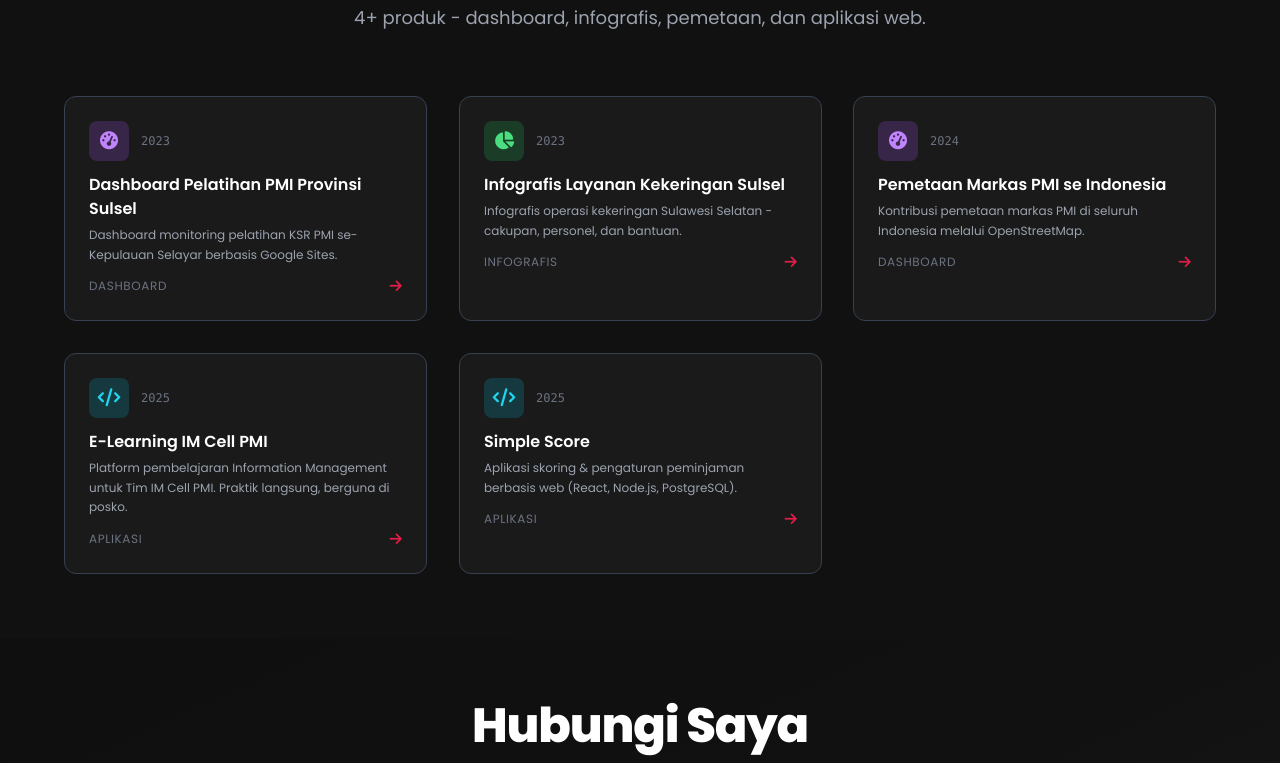
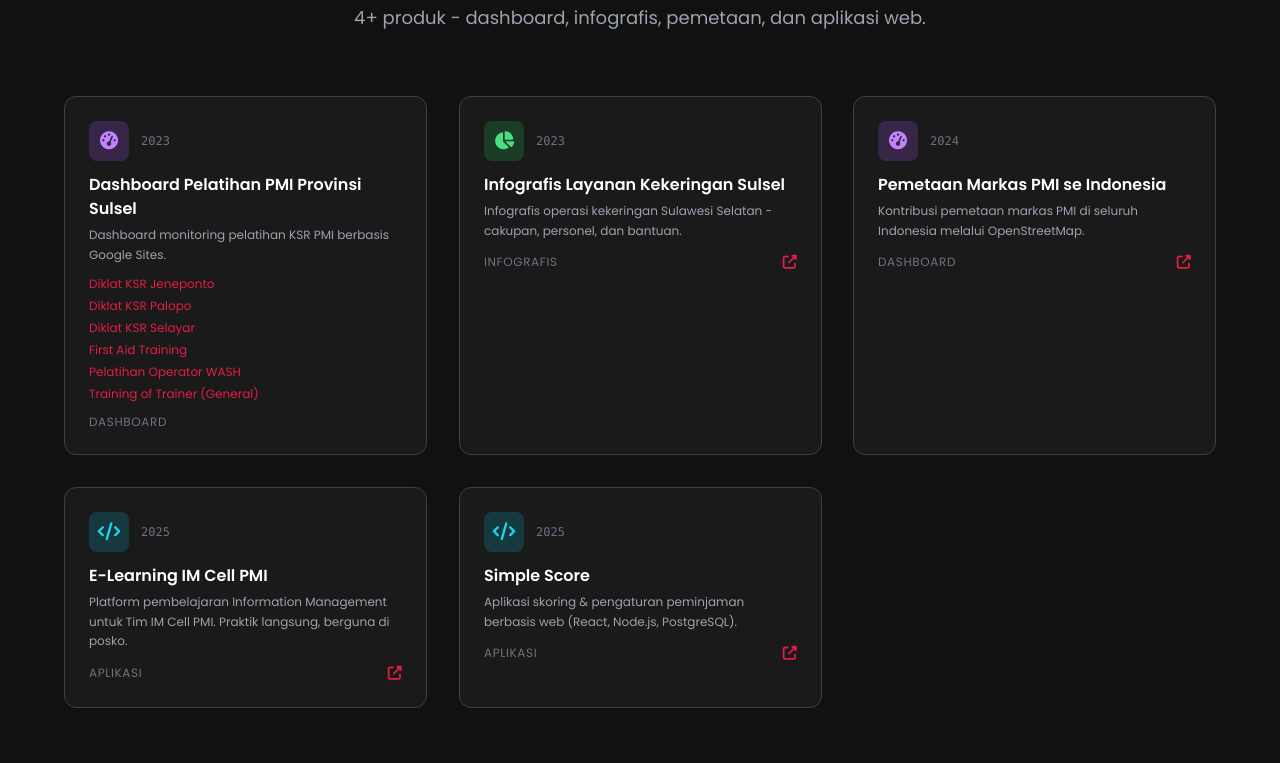
Before and after one commit to indrautomoputra/imora, a website: page index.html in a window 1280 px wide. Shown: the part 3784-4547 px from the top of the page. Drawn offline with nearby package versions, Linux system fonts and the light colour scheme.

Commit message:
feat: add sub-links to Dashboard Pelatihan product

```diff
--- a/data/i18n.js
+++ b/data/i18n.js
@@ -37,7 +37,7 @@ const en = {
     "12x Microsoft Learn - Power BI & Data Analytics"
   ],
   products: [
-    { name: "PMI South Sulawesi Training Dashboard", desc: "Google Sites-based dashboard monitoring KSR PMI training across Selayar Islands." },
+    { name: "PMI South Sulawesi Training Dashboard", desc: "Google Sites-based dashboard monitoring KSR PMI training across South Sulawesi." },
     { name: "South Sulawesi Drought Service Infographic", desc: "Infographic of South Sulawesi drought operation - coverage, personnel, and aid." },
     { name: "PMI Branch Mapping Across Indonesia", desc: "OpenStreetMap contribution mapping PMI branches throughout Indonesia." },
     { name: "E-Learning IM Cell PMI", desc: "Information Management learning platform for PMI IM Cell team. Practical, field-ready materials." },
--- a/data/portfolio-data.js
+++ b/data/portfolio-data.js
@@ -55,7 +55,14 @@ const certs = [
 ];
 
 const products = [
-  { name: "Dashboard Pelatihan PMI Provinsi Sulsel", year: 2023, url: "https://sites.google.com/view/diklatksrpmikepselayar/beranda", type: "dashboard", desc: "Dashboard monitoring pelatihan KSR PMI se-Kepulauan Selayar berbasis Google Sites." },
+  { name: "Dashboard Pelatihan PMI Provinsi Sulsel", year: 2023, url: "#", type: "dashboard", desc: "Dashboard monitoring pelatihan KSR PMI berbasis Google Sites.", links: [
+    { name: "Diklat KSR Jeneponto", url: "https://sites.google.com/view/diklat-ksr-pmi-jeneponto/peserta" },
+    { name: "Diklat KSR Palopo", url: "https://sites.google.com/view/diklatksrpmipalopo2023/peserta" },
+    { name: "Diklat KSR Selayar", url: "https://sites.google.com/view/diklatksrpmikepselayar/beranda" },
+    { name: "First Aid Training", url: "https://sites.google.com/view/first-aid-training-basic-lvl/beranda" },
+    { name: "Pelatihan Operator WASH", url: "https://sites.google.com/view/pelatihan-asesmen-pmi/beranda" },
+    { name: "Training of Trainer (General)", url: "https://sites.google.com/view/tot-general-sulsel2024/beranda" }
+  ] },
   { name: "Infografis Layanan Kekeringan Sulsel", year: 2023, url: "https://bit.ly/ops-kekeringan-sulsel2023", type: "infografis", desc: "Infografis operasi kekeringan Sulawesi Selatan - cakupan, personel, dan bantuan." },
   { name: "Pemetaan Markas PMI se Indonesia", year: 2024, url: "https://app.powerbi.com/view?r=eyJrIjoiNmRmNThjOWItM2E2My00NzIwLWE0NTAtNzEzYmFiN2UzOWQ0IiwidCI6IjFlNGUwNWViLTA1MDYtNDlmYy1iNjkzLTFhZGYwZTk1ZDE2MiIsImMiOjEwfQ%3D%3D", type: "dashboard", desc: "Kontribusi pemetaan markas PMI di seluruh Indonesia melalui OpenStreetMap." },
   { name: "E-Learning IM Cell PMI", year: 2025, url: "https://indrautomoputra.github.io/elearning-im/", type: "aplikasi", desc: "Platform pembelajaran Information Management untuk Tim IM Cell PMI. Praktik langsung, berguna di posko." },
--- a/js/script.js
+++ b/js/script.js
@@ -87,8 +87,12 @@ function renderProducts() {
     const name = tr(`products.${i}.name`) || p.name;
     const desc = tr(`products.${i}.desc`) || p.desc;
     const ic = typeIcon(p.type);
-    return `<a href="${p.url}" target="_blank" rel="noopener noreferrer"
-        class="group bg-[var(--card-bg)] border border-gray-700 rounded-xl p-6 transition-all hover:border-accent hover:shadow-xl hover:-translate-y-1"
+    const linksHtml = p.links
+      ? `<ul class="space-y-1.5 mb-3">${p.links.map(l =>
+          `<li><a href="${l.url}" target="_blank" rel="noopener noreferrer" class="text-xs text-accent hover:underline block truncate">${l.name}</a></li>`
+        ).join('')}</ul>`
+      : '';
+    return `<div class="group bg-[var(--card-bg)] border border-gray-700 rounded-xl p-6 transition-all hover:border-accent hover:shadow-xl hover:-translate-y-1"
         data-aos="zoom-in-up" data-aos-delay="${i * 80}">
         <div class="flex items-center gap-3 mb-3">
           <div class="w-10 h-10 rounded-lg flex items-center justify-center text-lg ${ic.bg}">
@@ -96,13 +100,14 @@ function renderProducts() {
           </div>
           <span class="text-xs text-gray-500 font-mono">${p.year}</span>
         </div>
-        <h3 class="text-base font-semibold mb-1 group-hover:text-accent transition-colors">${name}</h3>
+        <h3 class="text-base font-semibold mb-1">${name}</h3>
         <p class="text-xs text-gray-400 mb-3 leading-relaxed">${desc}</p>
+        ${linksHtml}
         <div class="flex items-center justify-between">
           <span class="text-xs uppercase tracking-wider text-gray-500">${p.type}</span>
-          <span class="text-accent text-sm group-hover:translate-x-1 transition-transform"><i class="fas fa-arrow-right"></i></span>
+          ${p.url !== '#' ? `<a href="${p.url}" target="_blank" rel="noopener noreferrer" class="text-accent text-sm hover:translate-x-1 transition-transform"><i class="fas fa-external-link-alt"></i></a>` : ''}
         </div>
-      </a>`;
+      </div>`;
   }).join('');
   AOS.refresh();
 }
```
Also changed, not shown: css/tailwind.css, 1 other file.
